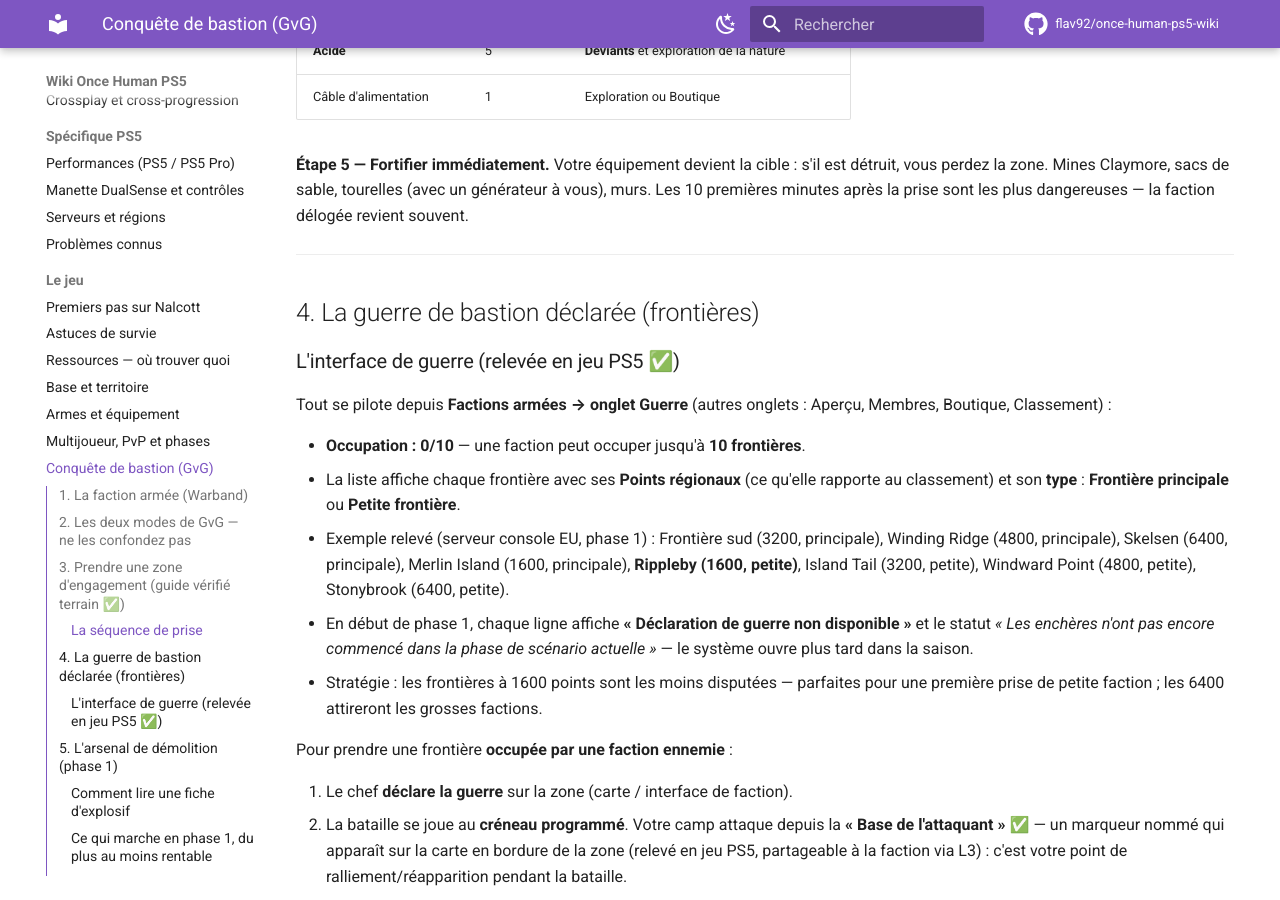
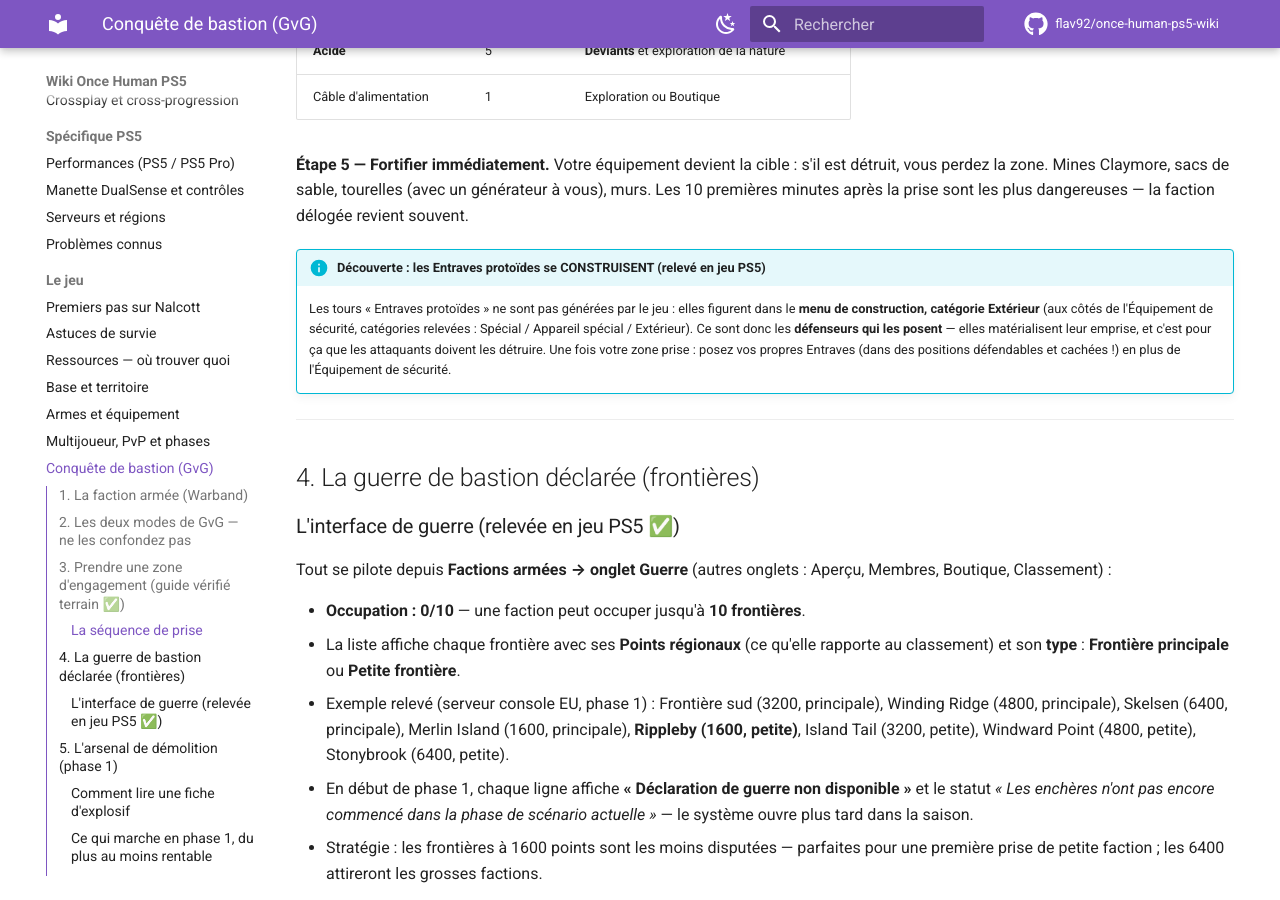
Before and after one commit to flav92/once-human-ps5-wiki, an MkDocs documentation site: the page built from docs/jeu/conquete-bastion.md, in a window 1280 px wide and 900 px high, scrolled down 2636 px. Built offline with MkDocs 1.6.1 and Material for MkDocs 9.7.7, drawn with Linux system fonts in a browser that asks for light colours; comment, search, counter and statistics services are not loaded.

Commit message:
Découverte : les Entraves protoïdes sont constructibles par les joueurs (menu Extérieur)
Co-Authored-By: Claude Fable 5 <noreply@anthropic.com>
Claude-Session: https://claude.ai/code/session_01TCxfqbazixhXZqmCd3gYVk

```diff
--- a/docs/jeu/conquete-bastion.md
+++ b/docs/jeu/conquete-bastion.md
@@ -75,6 +75,9 @@ Le HUD de zone (relevé en jeu ✅) affiche notamment : `431/640` (structures ?)
 | Câble d'alimentation | 1 | Exploration ou Boutique |
 
 **Étape 5 — Fortifier immédiatement.** Votre équipement devient la cible : s'il est détruit, vous perdez la zone. Mines Claymore, sacs de sable, tourelles (avec un générateur à vous), murs. Les 10 premières minutes après la prise sont les plus dangereuses — la faction délogée revient souvent.
+
+!!! info "Découverte : les Entraves protoïdes se CONSTRUISENT (relevé en jeu PS5)"
+    Les tours « Entraves protoïdes » ne sont pas générées par le jeu : elles figurent dans le **menu de construction, catégorie Extérieur** (aux côtés de l'Équipement de sécurité, catégories relevées : Spécial / Appareil spécial / Extérieur). Ce sont donc les **défenseurs qui les posent** — elles matérialisent leur emprise, et c'est pour ça que les attaquants doivent les détruire. Une fois votre zone prise : posez vos propres Entraves (dans des positions défendables et cachées !) en plus de l'Équipement de sécurité.
 
 ---
 
```
